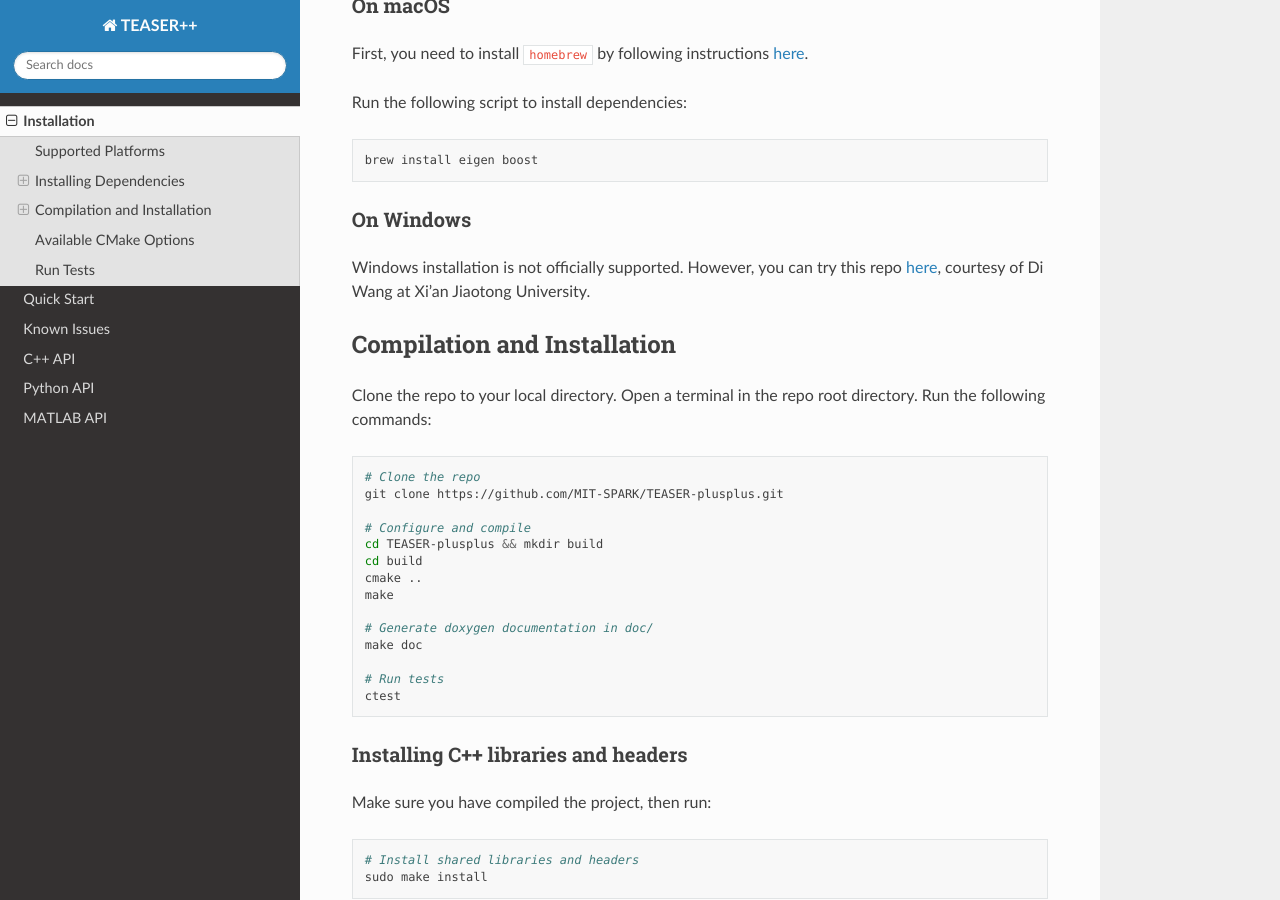
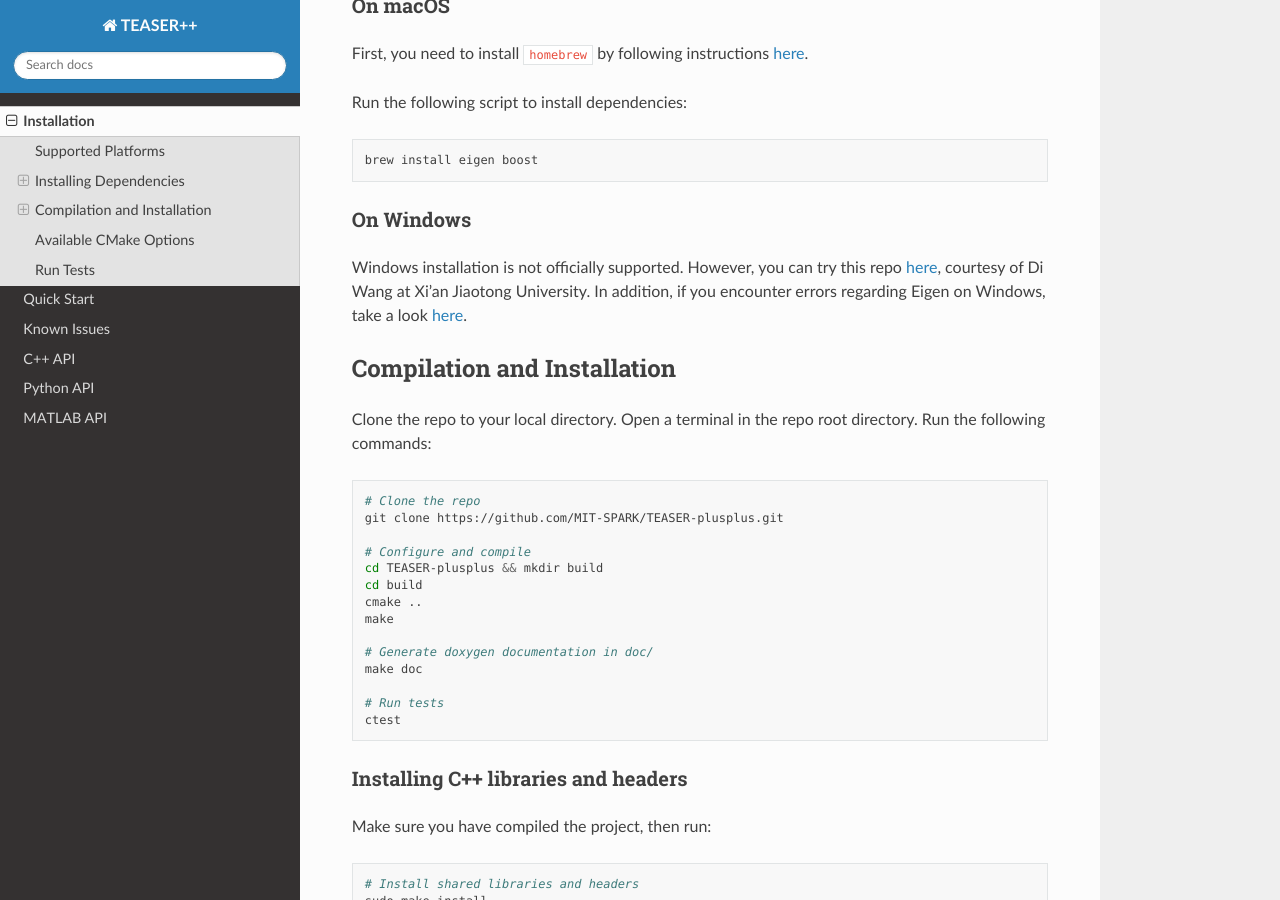
Before and after one commit to MIT-SPARK/TEASER-plusplus, a Sphinx documentation site: the page built from doc/installation.rst, in a window 1280 px wide and 900 px high, scrolled down 1399 px. Built offline with Sphinx 7.4.7 and the Read the Docs theme 2.0.0, drawn with Linux system fonts in a browser that asks for light colours.

Commit message:
include pointer on Eigen installation on windows

```diff
--- a/doc/installation.rst
+++ b/doc/installation.rst
@@ -74,6 +74,7 @@ On Windows
 ^^^^^^^^^^
 
 Windows installation is not officially supported. However, you can try this repo `here <https://github.com/DrGabor/WinTeaser/>`_, courtesy of Di Wang at Xi'an Jiaotong University.
+In addition, if you encounter errors regarding Eigen on Windows, take a look `here <https://github.com/zhongjingjogy/use-eigen-with-cmake>`_.
 
 Compilation and Installation
 ----------------------------
```
